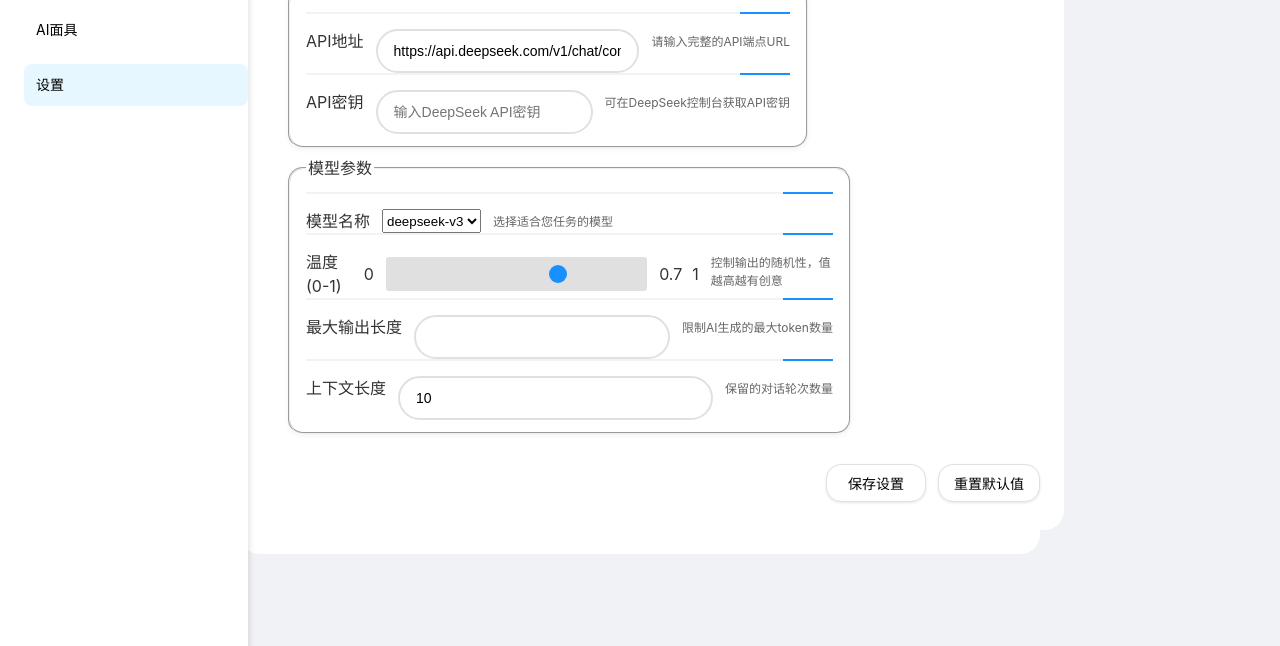
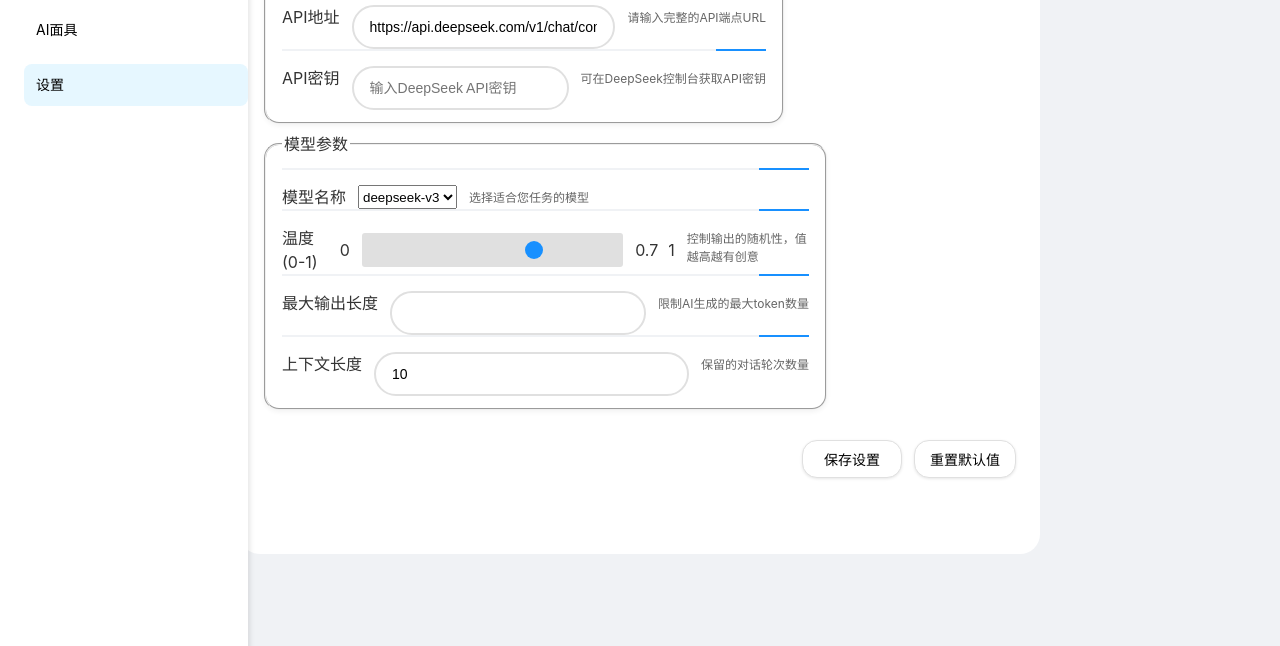
Before and after one commit to zhs1234/deepseelp-ai, a plain HTML site: page settings.html in a window 1280 px wide. Shown: the part 194-840 px from the top of the page. Drawn offline with nearby package versions, Linux system fonts and the light colour scheme.

Commit message:
"移除冗余容器嵌套，优化设置页面结构，保持功能不变"

```diff
--- a/settings.html
+++ b/settings.html
@@ -43,7 +43,6 @@
 
         <!-- 设置内容主区域 - 使用与聊天页面相同的容器类名 -->
         <div class="chat-container" role="main">
-            <div class="chat-container">
             <h1>DeepSeek API设置</h1>
             <div id="settingsStatus" class="settings-status" aria-live="polite"></div>
             <form id="settingsForm">
@@ -130,7 +129,6 @@
                 </div>
             </form>
         </div>
-        </div>
 
         <!-- 依赖脚本 -->
         <script src="https://cdn.jsdelivr.net/npm/marked/marked.min.js"></script>
```
Lines whose indentation alone changed are shown as unchanged.
